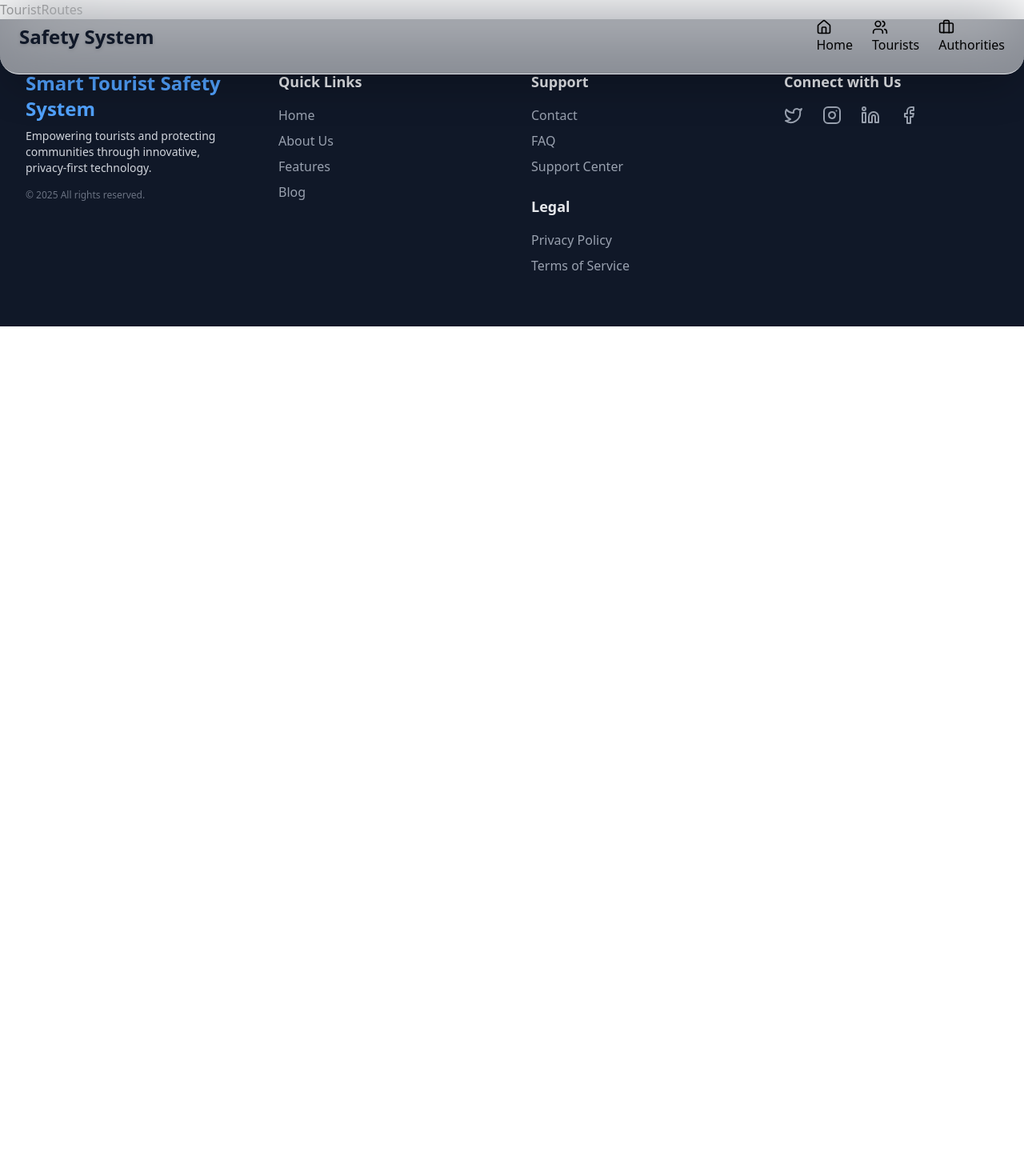
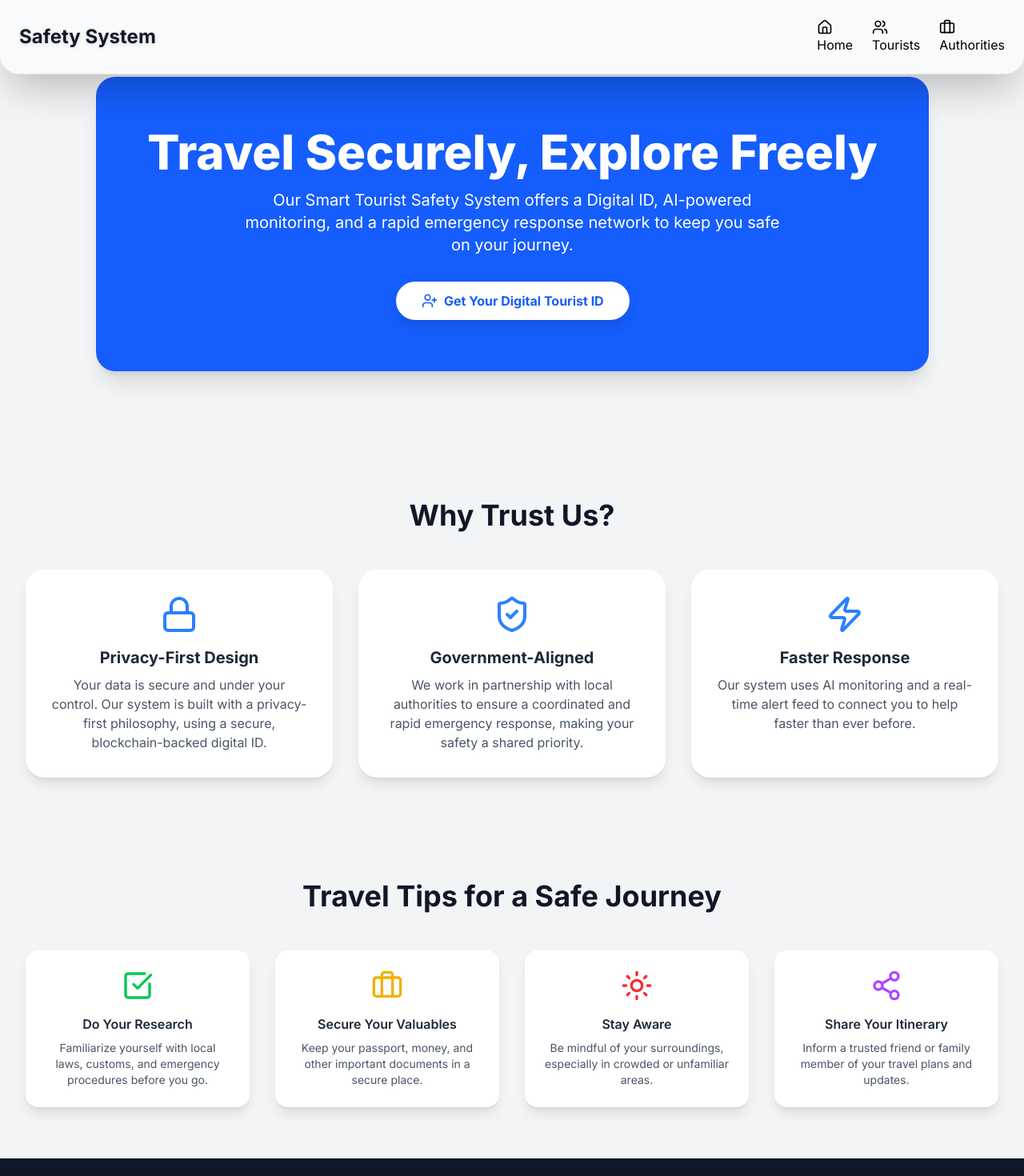
Before and after one commit to Aryan-202/SIH-Hackathon, a React (Vite) app in the folder app/client/: page /tourist in a window 1280 px wide. Shown: the top 1470 px of the page at 80% size. Before the commit the page ends 800 px from the top, so only its background shows below. Built offline with nearby package versions, Linux system fonts and the light colour scheme.

Commit message:
TouristLandingPage added

```diff
--- a/app/client/src/App.jsx
+++ b/app/client/src/App.jsx
@@ -14,14 +14,8 @@ const App = () => {
         <Navbar/>
         <Routes>
           <Route path='/' element={<LandingPage/>}/>
-        </Routes>
-        <Routes>
           <Route path='/admin/*' element={<AdminRoutes/>}/>
-        </Routes>
-        <Routes>
           <Route path='/tourist/*' element={<TouristRoutes/>} />
-        </Routes>
-        <Routes>
           <Route path="/about" element={<About />} />
         </Routes>
         <Footer/>
--- /dev/null
+++ b/app/client/src/pages/tourist/TouristLandingPage.jsx
@@ -0,0 +1,166 @@
+import React, { useEffect, useRef, useState } from 'react';
+import { UserPlus, ShieldCheck, Zap, Globe, Lock, Bell, MapPin, CheckSquare, Briefcase, Sun, Share2 } from 'lucide-react';
+
+const TouristLandingPage = () => {
+  const heroRef = useRef(null);
+  const trustRef = useRef(null);
+  const tipsRef = useRef(null);
+  const [heroVisible, setHeroVisible] = useState(false);
+  const [trustVisible, setTrustVisible] = useState(false);
+  const [tipsVisible, setTipsVisible] = useState(false);
+
+  useEffect(() => {
+    const observerOptions = {
+      root: null,
+      rootMargin: '0px',
+      threshold: 0.2,
+    };
+
+    const createObserver = (ref, setVisible) => {
+      const observer = new IntersectionObserver(([entry]) => {
+        if (entry.isIntersecting) {
+          setVisible(true);
+          observer.unobserve(entry.target);
+        }
+      }, observerOptions);
+
+      if (ref.current) {
+        observer.observe(ref.current);
+      }
+      return () => {
+        if (ref.current) {
+          observer.unobserve(ref.current);
+        }
+      };
+    };
+
+    const cleanupHero = createObserver(heroRef, setHeroVisible);
+    const cleanupTrust = createObserver(trustRef, setTrustVisible);
+    const cleanupTips = createObserver(tipsRef, setTipsVisible);
+
+    return () => {
+      cleanupHero();
+      cleanupTrust();
+      cleanupTips();
+    };
+  }, []);
+
+  const handleNavigateToRegister = () => {
+    // This is a placeholder for your navigation logic.
+    // In your actual app, you would use a router, e.g., navigate('/register');
+    console.log('Navigating to the registration page...');
+  };
+
+  return (
+    <div className="min-h-screen bg-gray-100 font-inter text-gray-800 flex flex-col items-center">
+      {/* Hero Section */}
+      <section ref={heroRef} className={`w-full max-w-7xl mx-auto flex flex-col items-center justify-center text-center py-24 px-4 md:px-8 transition-opacity duration-1000 ${heroVisible ? 'opacity-100' : 'opacity-0'}`}>
+        <div className="bg-blue-600 p-12 md:p-16 rounded-3xl text-white shadow-xl animate-scale-in">
+          <h1 className="text-4xl md:text-6xl font-extrabold mb-4 animate-fade-in-up">
+            Travel Securely, Explore Freely
+          </h1>
+          <p className="text-lg md:text-xl max-w-2xl mx-auto mb-8 animate-fade-in-up animate-delay-200">
+            Our Smart Tourist Safety System offers a Digital ID, AI-powered monitoring, and a rapid emergency response network to keep you safe on your journey.
+          </p>
+          <button
+            onClick={handleNavigateToRegister}
+            className="bg-white text-blue-600 font-bold py-3 px-8 rounded-full shadow-lg hover:bg-gray-200 transition-transform transform hover:scale-105 flex items-center justify-center space-x-2 mx-auto animate-scale-in animate-delay-300"
+          >
+            <UserPlus size={20} />
+            <span>Get Your Digital Tourist ID</span>
+          </button>
+        </div>
+      </section>
+
+      {/* Why Trust Us Section */}
+      <section ref={trustRef} className={`w-full max-w-7xl mx-auto py-16 px-4 md:px-8 transition-all duration-1000 transform ${trustVisible ? 'opacity-100 translate-y-0' : 'opacity-0 translate-y-10'}`}>
+        <h2 className="text-4xl font-bold text-center text-gray-900 mb-12">Why Trust Us?</h2>
+        <div className="grid grid-cols-1 md:grid-cols-3 gap-8">
+          <div className="bg-white p-8 rounded-3xl shadow-lg transition-transform hover:scale-105 duration-300 text-center">
+            <div className="flex justify-center mb-4">
+              <Lock size={48} className="text-blue-500" />
+            </div>
+            <h3 className="text-xl font-bold mb-2">Privacy-First Design</h3>
+            <p className="text-gray-600">
+              Your data is secure and under your control. Our system is built with a privacy-first philosophy, using a secure, blockchain-backed digital ID.
+            </p>
+          </div>
+          <div className="bg-white p-8 rounded-3xl shadow-lg transition-transform hover:scale-105 duration-300 text-center">
+            <div className="flex justify-center mb-4">
+              <ShieldCheck size={48} className="text-blue-500" />
+            </div>
+            <h3 className="text-xl font-bold mb-2">Government-Aligned</h3>
+            <p className="text-gray-600">
+              We work in partnership with local authorities to ensure a coordinated and rapid emergency response, making your safety a shared priority.
+            </p>
+          </div>
+          <div className="bg-white p-8 rounded-3xl shadow-lg transition-transform hover:scale-105 duration-300 text-center">
+            <div className="flex justify-center mb-4">
+              <Zap size={48} className="text-blue-500" />
+            </div>
+            <h3 className="text-xl font-bold mb-2">Faster Response</h3>
+            <p className="text-gray-600">
+              Our system uses AI monitoring and a real-time alert feed to connect you to help faster than ever before.
+            </p>
+          </div>
+        </div>
+      </section>
+
+      {/* Travel Tips Section */}
+      <section ref={tipsRef} className={`w-full max-w-7xl mx-auto py-16 px-4 md:px-8 transition-all duration-1000 transform ${tipsVisible ? 'opacity-100 translate-y-0' : 'opacity-0 translate-y-10'}`}>
+        <h2 className="text-4xl font-bold text-center text-gray-900 mb-12">Travel Tips for a Safe Journey</h2>
+        <div className="grid grid-cols-1 md:grid-cols-2 lg:grid-cols-4 gap-8">
+          <div className="bg-white p-6 rounded-2xl shadow-lg flex flex-col items-center text-center">
+            <CheckSquare size={40} className="text-green-500 mb-4" />
+            <h4 className="font-semibold mb-2">Do Your Research</h4>
+            <p className="text-sm text-gray-600">
+              Familiarize yourself with local laws, customs, and emergency procedures before you go.
+            </p>
+          </div>
+          <div className="bg-white p-6 rounded-2xl shadow-lg flex flex-col items-center text-center">
+            <Briefcase size={40} className="text-yellow-500 mb-4" />
+            <h4 className="font-semibold mb-2">Secure Your Valuables</h4>
+            <p className="text-sm text-gray-600">
+              Keep your passport, money, and other important documents in a secure place.
+            </p>
+          </div>
+          <div className="bg-white p-6 rounded-2xl shadow-lg flex flex-col items-center text-center">
+            <Sun size={40} className="text-red-500 mb-4" />
+            <h4 className="font-semibold mb-2">Stay Aware</h4>
+            <p className="text-sm text-gray-600">
+              Be mindful of your surroundings, especially in crowded or unfamiliar areas.
+            </p>
+          </div>
+          <div className="bg-white p-6 rounded-2xl shadow-lg flex flex-col items-center text-center">
+            <Share2 size={40} className="text-purple-500 mb-4" />
+            <h4 className="font-semibold mb-2">Share Your Itinerary</h4>
+            <p className="text-sm text-gray-600">
+              Inform a trusted friend or family member of your travel plans and updates.
+            </p>
+          </div>
+        </div>
+      </section>
+
+      <style jsx>{`
+        @import url('https://fonts.googleapis.com/css2?family=Inter:wght@400;600;700;800&display=swap');
+        body {
+          font-family: 'Inter', sans-serif;
+        }
+        @keyframes fade-in-up {
+          from { opacity: 0; transform: translateY(20px); }
+          to { opacity: 1; transform: translateY(0); }
+        }
+        @keyframes scale-in {
+          from { opacity: 0; transform: scale(0.95); }
+          to { opacity: 1; transform: scale(1); }
+        }
+        .animate-fade-in-up { animation: fade-in-up 0.8s ease-out forwards; }
+        .animate-scale-in { animation: scale-in 0.6s cubic-bezier(0.175, 0.885, 0.32, 1.275) forwards; }
+        .animate-delay-200 { animation-delay: 0.2s; }
+        .animate-delay-300 { animation-delay: 0.3s; }
+      `}</style>
+    </div>
+  );
+};
+
+export default TouristLandingPage;
--- a/app/client/src/pages/tourist/TouristRoutes.jsx
+++ b/app/client/src/pages/tourist/TouristRoutes.jsx
@@ -1,10 +1,13 @@
 import React from 'react'
+import { Routes, Route } from 'react-router-dom'
+import TouristLandingPage from './TouristLandingPage'
 
 const TouristRoutes = () => {
   return (
-    <div>
-      TouristRoutes
-    </div>
+    <Routes>
+      <Route path='/' element={<TouristLandingPage/>} />
+      {/* Add other tourist routes here */}
+    </Routes>
   )
 }
 
```
